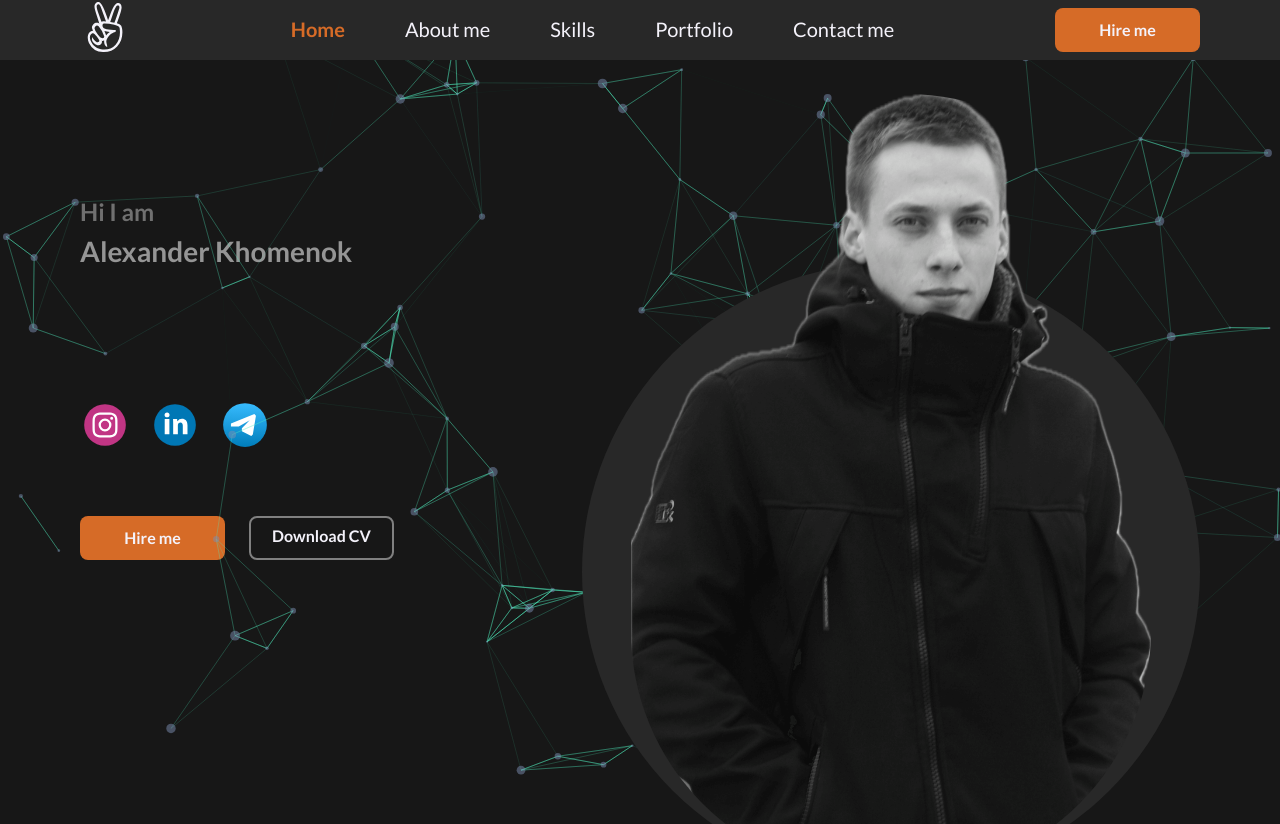
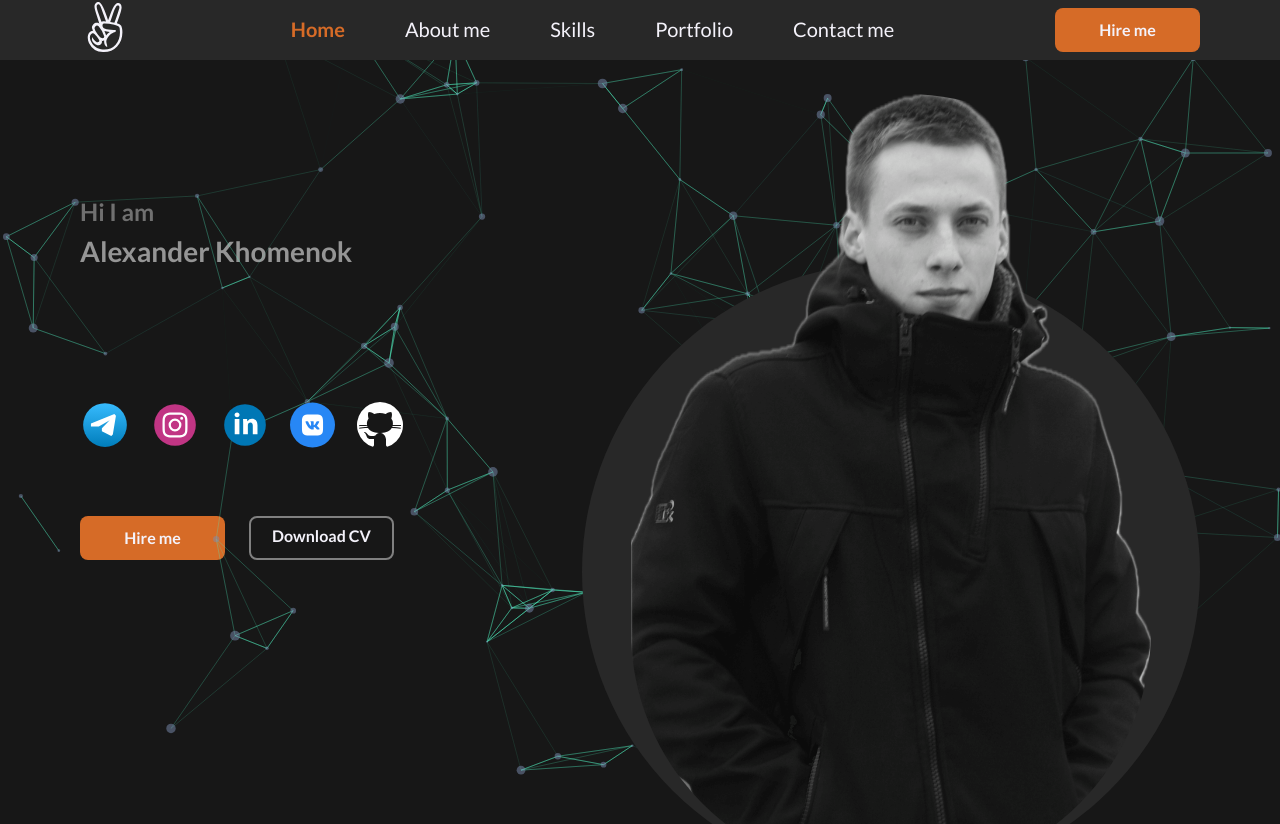
Before and after one commit to exleonardo/portfolio, a React (Vite) app: page / in a window 1280 px wide. Shown: the top 824 px of the page. Built offline with nearby package versions, Linux system fonts and the light colour scheme.

Commit message:
feat: refactor

```diff
--- a/src/widgets/icon-block/ui/icon-block.tsx
+++ b/src/widgets/icon-block/ui/icon-block.tsx
@@ -1,14 +1,16 @@
-import { InstagramIcon } from '@/assets/icons/instagram'
-import { LinkedInIcon } from '@/assets/icons/linkedIn'
-import { TelegramIcon } from '@/assets/icons/telegram'
-import { IconBlockItem } from '@/widgets/icon-block'
+import { iconLink } from '@/common/icon-link/icon-link'
+import { IconBlockItem, LinkIcon } from '@/widgets/icon-block'
 
 export const IconBlock = () => {
   return (
     <IconBlockItem>
-      <InstagramIcon />
-      <LinkedInIcon />
-      <TelegramIcon />
+      {iconLink.map(element => {
+        return (
+          <LinkIcon href={element.link} key={element.id} target={'_blank'}>
+            {element.icon}
+          </LinkIcon>
+        )
+      })}
     </IconBlockItem>
   )
 }
```
